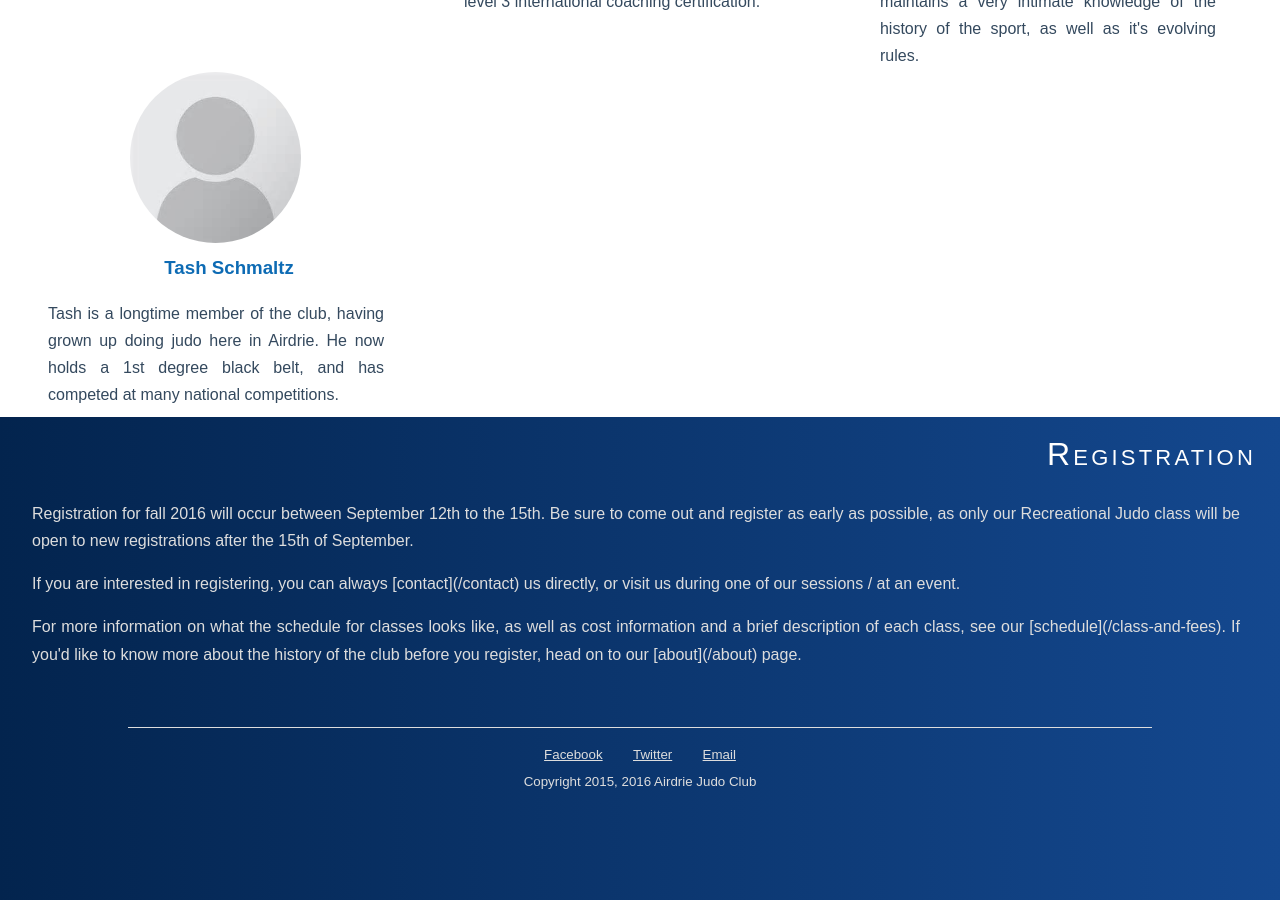
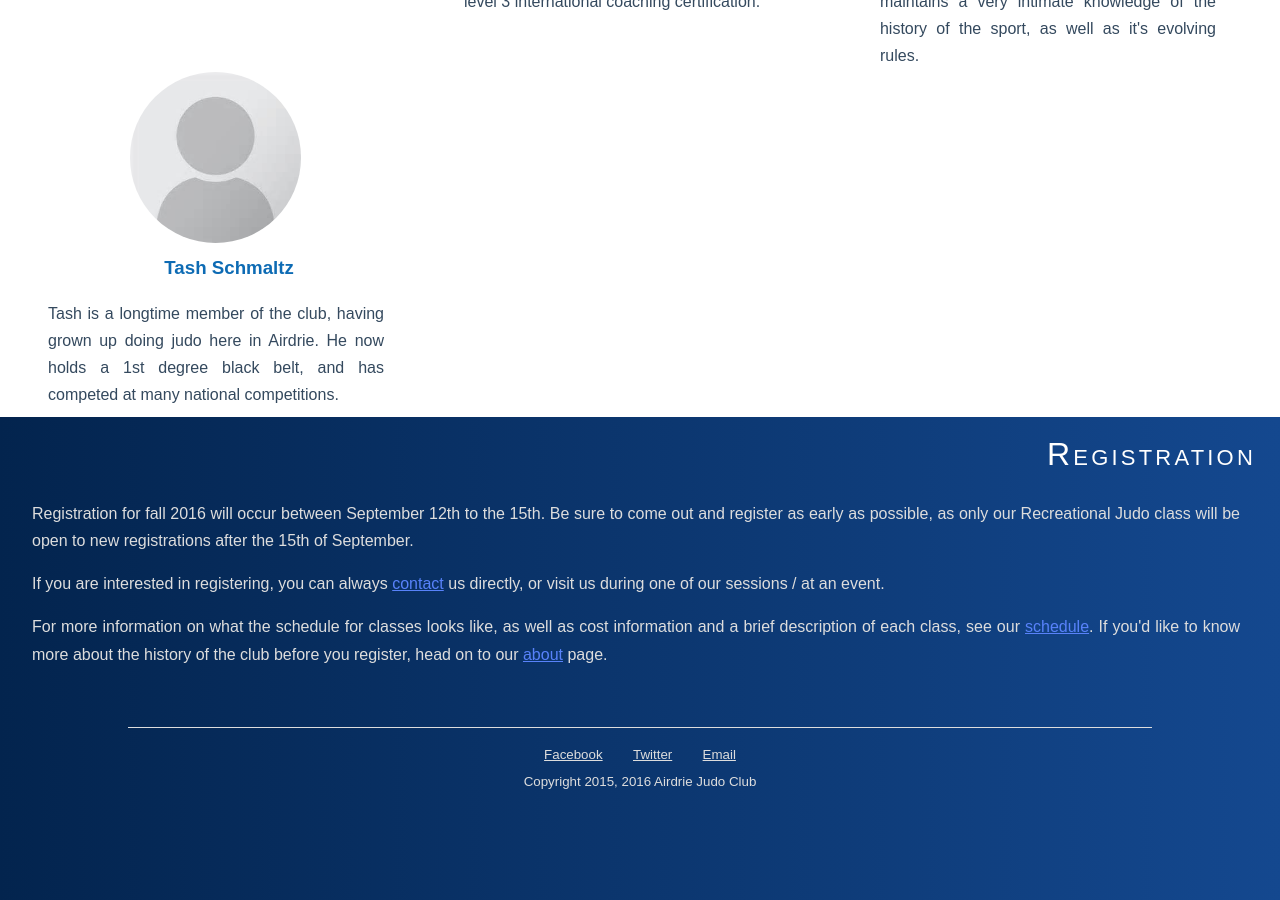
Before and after one commit to ThatGeoGuy/airdrie-judo, a Jekyll site: the page built from index.html, in a window 1280 px wide and 900 px high, scrolled down 2337 px. Built offline with Jekyll 4.4.1, drawn with Linux system fonts in a browser that asks for light colours; nearby versions of some CDN libraries.

Commit message:
Fixes markdown syntax to HTML
D'oh

```diff
--- a/index.html
+++ b/index.html
@@ -130,15 +130,15 @@ stylesheets:
         </p>
         <p>
           If you are interested in registering, you can always
-          [contact]({{ site.baseurl }}/contact) us directly, or visit us during one
-          of our sessions / at an event.
+          <a href='{{ site.baseurl }}/contact'>contact</a> us directly, or visit
+          us during one of our sessions / at an event.
         </p>
         <p>
           For more information on what the schedule for classes looks like, as
           well as cost information and a brief description of each class, see
-          our [schedule]({{ site.baseurl }}/class-and-fees). If you'd like to
-          know more about the history of the club before you register, head on
-          to our [about]({{ site.baseurl }}/about) page.
+          our <a href='{{ site.baseurl }}/class-and-fees'>schedule</a>. If you'd
+          like to know more about the history of the club before you register,
+          head on to our <a href='{{ site.baseurl }}/about'>about</a> page.
         </p>
       </div>
     </div>
```
